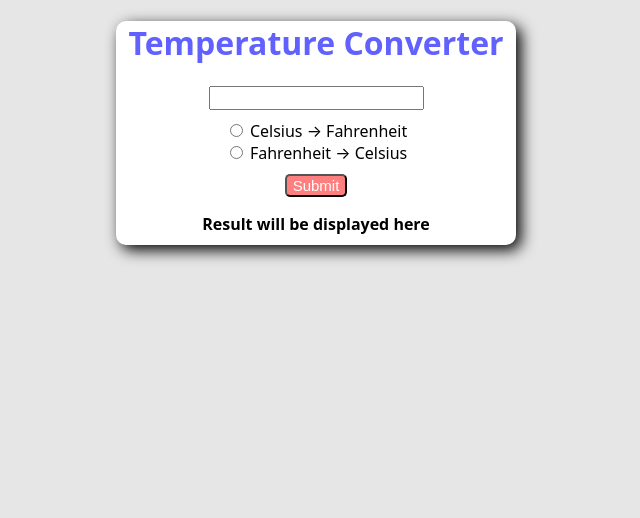
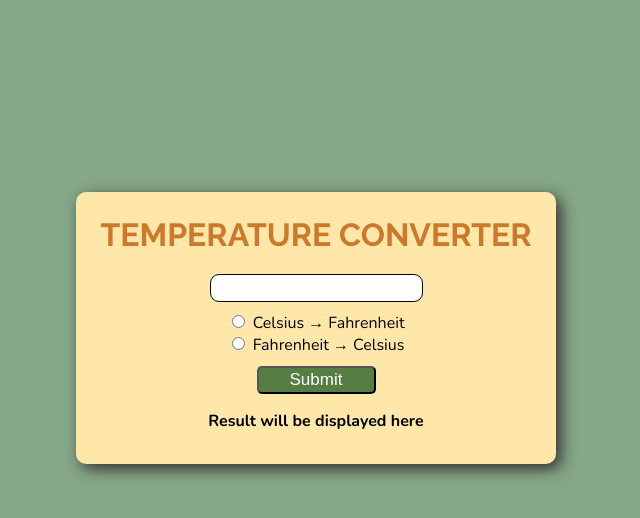
Before and after one commit to YRahulSingha/Basic-Temperature-Convertor, a plain HTML site: page index.html in a window 1280 px wide. Shown: the whole page, without its empty margins (324-964 px from the left). Drawn offline with nearby package versions, Linux system fonts and the light colour scheme.

Commit message:
Update styles.css

```diff
--- a/styles.css
+++ b/styles.css
@@ -1,37 +1,48 @@
 body{
-    background-color: hsl(0, 0%, 90%);
-    font-family: system-ui, -apple-system, BlinkMacSystemFont, 'Segoe UI', Roboto, Oxygen, Ubuntu, Cantarell, 'Open Sans', 'Helvetica Neue', sans-serif;
+    background-color: #86a788;
     text-align: center;
+    font-family: "Nunito", serif;
 }
 
 form{
-    background-color: rgb(255, 255, 255);
-    max-width: 25em;
+    background-color: #ffe6a9;
+    max-width: 30em;
     margin: auto;
-    height: 14em;
+    height: 17em;
     border-radius: 10px;
-    box-shadow: 5px 5px 15px;
+    box-shadow: 5px 5px 15px rgb(50, 49, 49);
 }
 
 h1{
-    color: rgb(97, 97, 255);
+    text-transform: uppercase;
+    font-family: "Raleway", serif;
+    margin-top: 12rem;
+    padding-top: 1.5rem;
+    color: #cc792c;
 }
 
 #textBox{
+    max-width: 15rem;
     margin-bottom: 10px;
+    border-radius: 9px;
+    border: solid 1.5px;
     font-size: 1em;
+    height: 1.5em;
 }
 
 button{
     margin-top: 10px;
-    background-color: rgba(255, 0, 0, 0.500);
+    background-color: #577e42;
     color: white;
     border-radius: 5px ;
-    font-size: 15px
+    font-size: 17px;
+    width: 7em;
+    height: 1.6em;
+    transition: background-color 0.5s ease;
 }
 
 button:hover{
-    background-color: rgba(255, 0, 0, 0.700);
+    background-color: #3b512f;
     cursor: pointer;
 }
 
```
